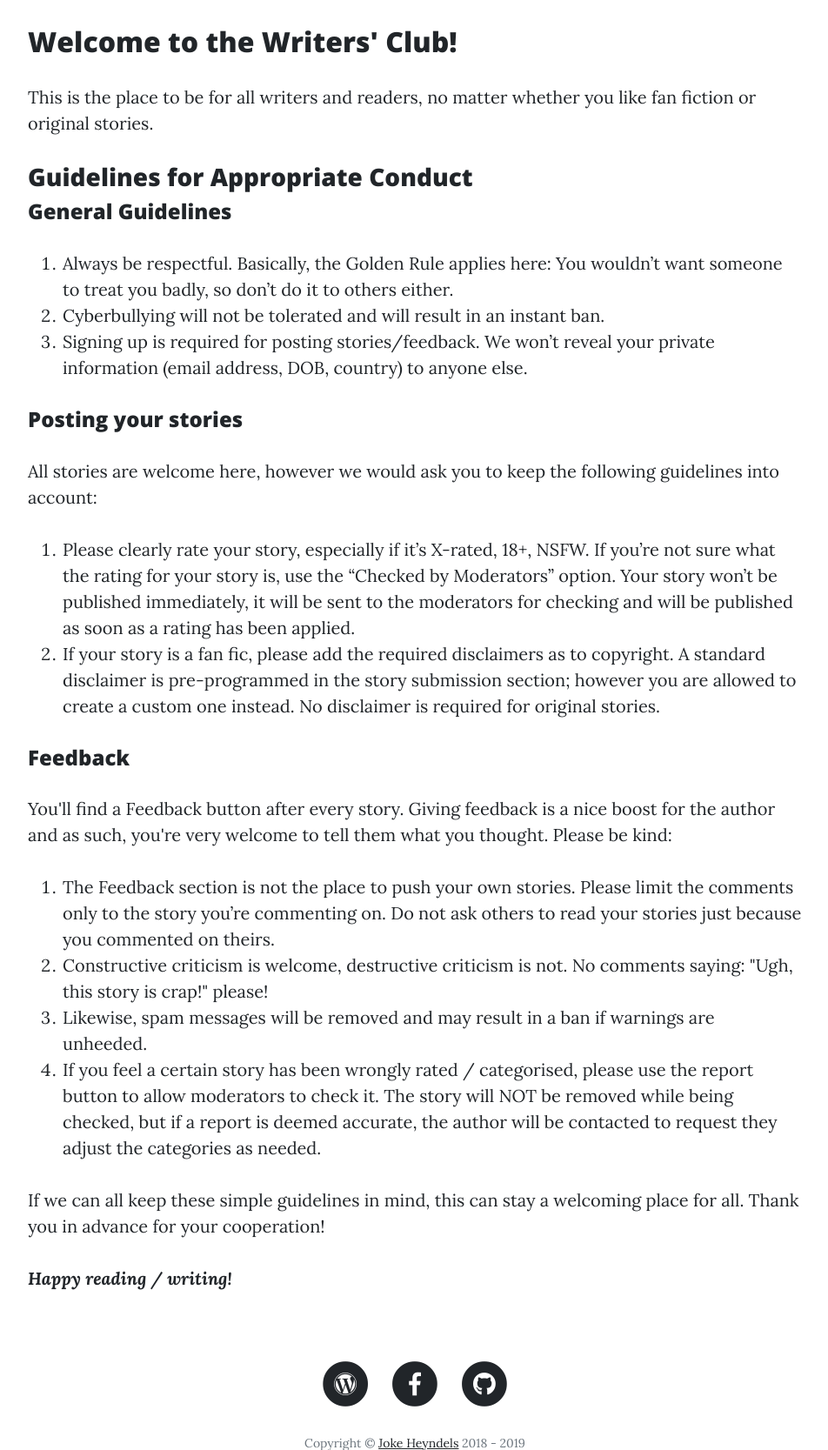
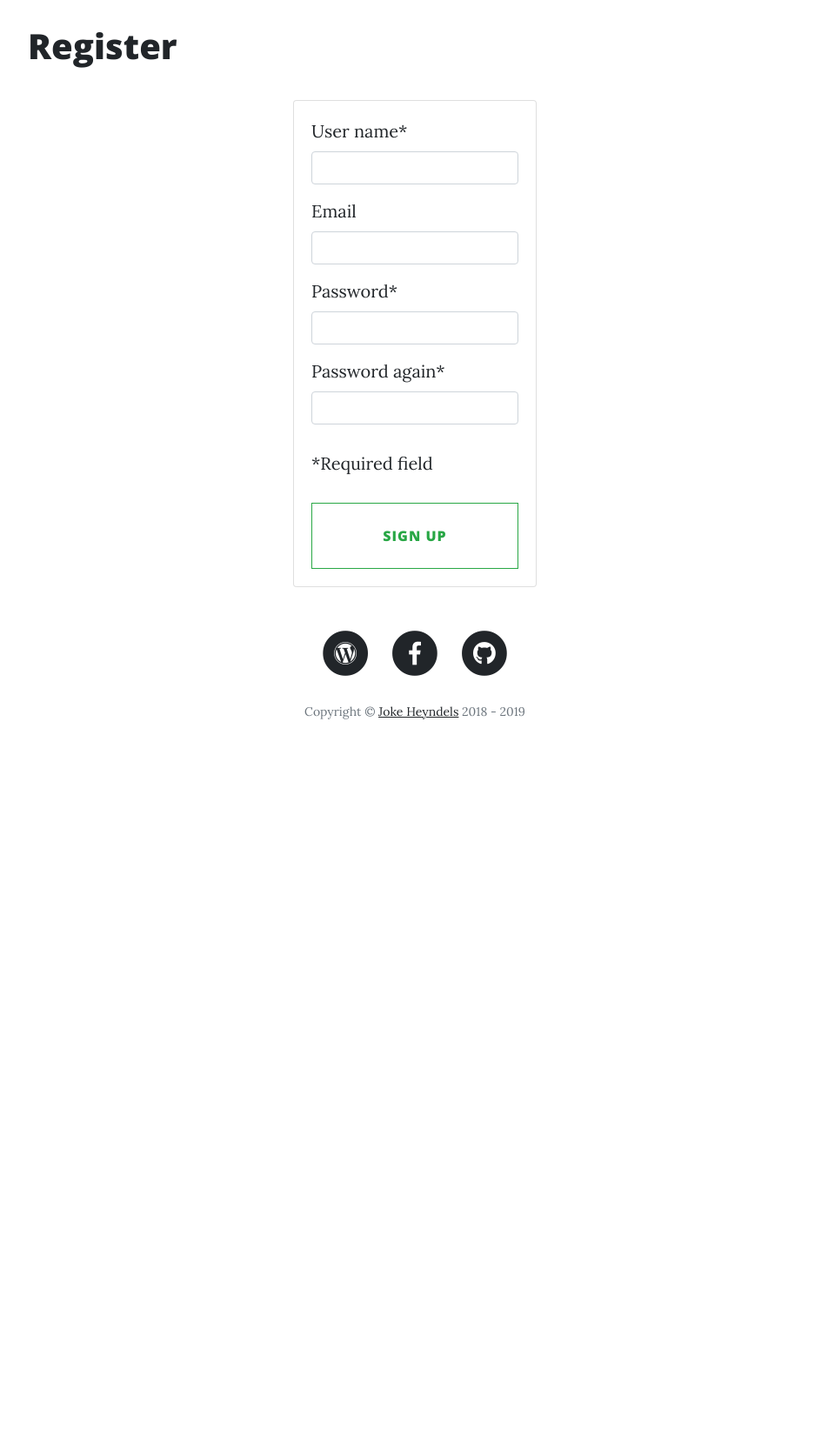
Before and after one commit to Wings30306/the-writers-club, a Flask app: page /register in a window 1280 px wide. Shown: the part 401-2068 px from the top of the page at 87% size, without its empty margins (163-1115 px from the left). After the commit the page ends 1228 px from the top, so only its background shows below. Run offline with Flask 2, Linux system fonts and the light colour scheme; some libraries are stand-ins or nearby versions.

Commit message:
user login and registration work (thanks, Miro!)

```diff
--- a/app.py
+++ b/app.py
@@ -5,6 +5,8 @@ from flask_pymongo import PyMongo
 from bson.objectid import ObjectId
 from config import mongo_uri, mongodb, secret_key, test_user
 from slugify import slugify
+from werkzeug.security import generate_password_hash, check_password_hash
+
 
 app = Flask(__name__)
 app.config["MONGO_DBNAME"] = os.getenv('MONGO_DBNAME')
@@ -20,6 +22,7 @@ users_collection = mongo.db.users
 
 
 """Helper functions"""
+
 
 def list_by_type():
     list_by_type = {}
@@ -40,7 +43,8 @@ def list_by_type():
             fandoms.append(fandom)
         if author not in authors:
             authors.append(author)
-    list_by_type.update({"ratings": ratings, "genres": genres, "fandoms": fandoms, "authors": authors})
+    list_by_type.update({"ratings": ratings, "genres": genres,
+                         "fandoms": fandoms, "authors": authors})
     return list_by_type
 
 
@@ -71,38 +75,129 @@ def story_count():
 
 """Routes"""
 
+
 @app.route('/')
 def index():
     return render_template("index.html")
 
 
+"""
+User AUTH with thanks to Miroslav Svec, DCD Channel lead.
+Adapted from https://github.com/MiroslavSvec/DCD_lead
+"""
+
+# Login
+@app.route('/login', methods=['GET'])
+def login():
+        # Check if user is not logged in already
+    if session:
+        flash("You are logged in already!")
+        return redirect(url_for('profile', user=session['username']))
+    else:
+        # Render the page for user to be able to log in
+        return render_template("login.html")
+
+
+# Check user login details from login form
+@app.route('/user_auth', methods=['POST'])
+def user_auth():
+    form = request.form.to_dict()
+    user_in_db = users_collection.find_one({"user_name": form['username']})
+    # Check for user in database
+    if user_in_db:
+        # If passwords match (hashed / real password)
+        if check_password_hash(user_in_db['password'], form['user_password']):
+            # Log user in (add to session)
+            session['username'] = form['username']
+            # If the user is admin redirect him to admin area
+            if session['username'] == "admin":
+                return redirect(url_for('admin'))
+            else:
+                flash("You were logged in!")
+                return redirect(url_for('profile', user=user_in_db['user_name']))
+
+        else:
+            flash("Wrong password / username!")
+            return redirect(url_for('login'))
+    else:
+        flash("You must be registered!")
+        return redirect(url_for('register'))
+
+# Sign up
 @app.route('/register')
 def register():
-    return render_template("index.html")
+    # Check if user is not logged in already
+    if 'username' in session:
+        print(session)
+        flash('You are already signed in!')
+        return redirect(url_for('profile', user=session['username']))
+        # Render page for user to be able to register
+    return render_template('register.html')
 
 
-@app.route('/login')
-def login():
-    session["username"] = test_user()
-    return redirect(url_for('profile', user=session['username']))
+@app.route('/register', methods=['POST'])
+def check_registration():
+    form = request.form.to_dict()
+    # Check if the password and password1 actualy match
+    if form['user_password'] == form['user_password1']:
+        # If so try to find the user in db
+        user = users_collection.find_one({"user_name": form['username']})
+        if user:
+            flash(form['username'] + " already exists!")
+            return redirect(url_for('register'))
+        # If user does not exist register new user
+        else:
+            # Hash password
+            hash_pass = generate_password_hash(form['user_password'])
+            # Create new user with hashed password
+            users_collection.insert_one(
+                {
+                    'user_name': form['username'],
+                    'email': form['email'],
+                    'password': hash_pass
+                }
+            )
+            # Check if user is actualy saved
+            user_in_db = users_collection.find_one(
+                {"user_name": form['username']})
+            if user_in_db:
+                # Log user in (add to session)
+                session['username'] = user_in_db['user_name']
+                return redirect(url_for('profile', user=user_in_db['user_name']))
+            else:
+                flash("There was a problem saving your profile")
+                return redirect(url_for('register'))
 
+    else:
+        flash("Passwords dont match!")
+        return redirect(url_for('register'))
+
+
+# Log out
 @app.route('/logout')
 def logout():
+        # Clear the session
     session.clear()
-    return redirect(url_for("index"))
+    flash('You were logged out!')
+    return redirect(url_for('index'))
+
+
+"""
+End of User AUTH
+"""
 
 
 @app.route('/<user>')
 def profile(user):
-    user_profile=users_collection.find({'user_name': user})
-    user_stories=stories_collection.find({'author': user})
+    user_profile = users_collection.find({'user_name': user})
+    user_stories = stories_collection.find({'author': user})
     return render_template("profile.html", user=user, stories=user_stories, profile=user_profile)
 
 
 @app.route('/<user>/edit')
 def edit_profile(user):
     if session:
-        user_profile=users_collection.find({'user_name': user})
+        user_profile = users_collection.find({'user_name': user})
         if user == session['username']:
             return render_template("editprofile.html", user=user, profile=user_profile)
         else:
@@ -110,25 +205,24 @@ def edit_profile(user):
             return redirect(url_for('profile', user=user, profile=profile))
     else:
         flash("You must be signed in to edit your profile.")
-        return redirect(url_for("index"))
-
+        return redirect(url_for("login"))
 
 
 @app.route('/<user>/edit', methods=['POST'])
 def update_profile(user):
     if session:
         if user == session['username']:
-            users_collection.find_one_and_update( {"user_name": user},
-            { "$set":
-            {
-                "user_name": user,
-                "birthday": request.form.get('birthday'),
-                "date_started_writing": request.form.get('date_started_writing'),
-                "intro": json.loads(request.form.get('editor')),
-                "show_birthday": request.form.get('show_birthday')
-            }
-            })
-            return redirect(url_for('profile', user = user))
+            users_collection.find_one_and_update({"user_name": user},
+                                                 {"$set":
+                                                  {
+                                                      "user_name": user,
+                                                      "birthday": request.form.get('birthday'),
+                                                      "date_started_writing": request.form.get('date_started_writing'),
+                                                      "intro": json.loads(request.form.get('editor')),
+                                                      "show_birthday": request.form.get('show_birthday')
+                                                  }
+                                                  })
+            return redirect(url_for('profile', user=user))
         else:
             flash("You cannot edit someone else's profile!")
             return redirect(url_for('profile', user=user, profile=profile))
@@ -137,12 +231,11 @@ def update_profile(user):
         return redirect(url_for('profile', user=user, profile=profile))
 
 
-
 @app.route('/all_stories')
 def all_stories():
     all_stories = stories_collection.find()
     return render_template("allstories.html",
-    stories=all_stories)
+                           stories=all_stories)
 
 
 @app.route('/search')
@@ -155,17 +248,18 @@ def search():
 def get_search_results():
     genre = request.form.get("genre")
     if genre == "No genre selected":
-        genre = { '$exists': True }
+        genre = {'$exists': True}
     fandom = request.form.get("fandom")
     if fandom == "No fandom selected":
-        fandom = { '$exists': True }
+        fandom = {'$exists': True}
     rating = request.form.get("rating")
     if rating == "No rating selected":
-        rating = { '$exists': True }
+        rating = {'$exists': True}
     author = request.form.get("author")
     if author == "No author selected":
-        author = { '$exists': True }
-    result = stories_collection.find( { '$and': [ { "genre": genre }, { "fandom": fandom }, {"rating": rating}, { "author": author} ] } )
+        author = {'$exists': True}
+    result = stories_collection.find({'$and': [{"genre": genre}, {"fandom": fandom}, {
+                                     "rating": rating}, {"author": author}]})
     return render_template("allstories.html", stories=result)
 
 
@@ -184,7 +278,7 @@ def read(story_to_read, chapter_number):
             chapter = this_chapter
             url = story['url']
             total_chapters = len(story['chapters'])
-            return render_template("story.html", story=story, story_to_read=story_to_read, cover_image=cover_image, title=title, author=author, fandom=fandom, chapter=chapter, chapter_number=int(chapter_number), summary=summary, disclaimer=disclaimer, total_chapters = int(total_chapters))
+            return render_template("story.html", story=story, story_to_read=story_to_read, cover_image=cover_image, title=title, author=author, fandom=fandom, chapter=chapter, chapter_number=int(chapter_number), summary=summary, disclaimer=disclaimer, total_chapters=int(total_chapters))
 
 
 @app.route('/story/<story_url>/new-chapter')
@@ -206,13 +300,14 @@ def add_chapter(story_url):
     chapter_title = request.form['chapter_title']
     chapter_content = json.loads(request.form['editor'])
     chapter_number = request.form['chapter_number']
-    chapter = {"chapter_title": chapter_title, "chapter_content": chapter_content}
+    chapter = {"chapter_title": chapter_title,
+               "chapter_content": chapter_content}
     print(chapter)
-    stories_collection.find_one_and_update( {"url": story_url},
-    { "$push": {
-        "chapters": chapter
-    }}, upsert = True
-    )
+    stories_collection.find_one_and_update({"url": story_url},
+                                           {"$push": {
+                                               "chapters": chapter
+                                           }}, upsert=True
+                                           )
 
     return redirect(url_for('read', story_to_read=story_url, chapter_number=chapter_number))
 
@@ -233,23 +328,23 @@ def edit_story(story_to_read):
 
 @app.route('/story/<story_to_read>/edit', methods=['POST'])
 def update_story(story_to_read):
-    stories_collection.find_one_and_update( {"url": story_to_read},
-    { "$set": {
-        "title": request.form.get('title'),
-        "summary": request.form.get('summary'),
-        "author": session['username'],
-        "genre": request.form.get('genre'),
-        "rating": request.form.get('rating'),
-        "fandom": request.form.get('fandom'),
-        "disclaimer": request.form.get('disclaimer'),
-    }
+    stories_collection.find_one_and_update({"url": story_to_read},
+                                           {"$set": {
+                                               "title": request.form.get('title'),
+                                               "summary": request.form.get('summary'),
+                                               "author": session['username'],
+                                               "genre": request.form.get('genre'),
+                                               "rating": request.form.get('rating'),
+                                               "fandom": request.form.get('fandom'),
+                                               "disclaimer": request.form.get('disclaimer'),
+                                           }
     })
-    return redirect(url_for('profile', user = session['username']))
+    return redirect(url_for('profile', user=session['username']))
 
 
 @app.route('/story/<story_to_read>/<chapter_number>/edit')
 def edit_chapter(story_to_read, chapter_number):
-    story=stories_collection.find_one({"url": story_to_read})
+    story = stories_collection.find_one({"url": story_to_read})
     chapter_index = int(chapter_number) - 1
     if session:
         if session['username'] == story['author']:
@@ -269,19 +364,22 @@ def update_chapter(story_to_read, chapter_number):
     chapters = story['chapters']
     chapter_index = int(chapter_number) - 1
     chapters[chapter_index]['chapter_title'] = request.form['chapter_title']
-    chapters[chapter_index]['chapter_content'] = json.loads(request.form['editor'])
-    stories_collection.find_one_and_update( {"url": story_to_read},
-    { "$set": {
-        "chapters": chapters
-    }}, upsert = True
-    )
+    chapters[chapter_index]['chapter_content'] = json.loads(
+        request.form['editor'])
+    stories_collection.find_one_and_update({"url": story_to_read},
+                                           {"$set": {
+                                               "chapters": chapters
+                                           }}, upsert=True
+                                           )
 
     return redirect(url_for('read', story_to_read=story_to_read, chapter_number=chapter_number))
+
 
 @app.route('/new_story')
 def new_story():
     if session:
-        images = ["Wings dark angel blue and white.jpg", "Wings dark angel christmas.jpg", "wings dark angel green and purple.jpg", "wings dark angel Hufflepuff.jpg", "Wings dark angel pink.jpg", "Wings dark angel stressed.jpg", "Wings dark fairy colour.jpg"]
+        images = ["Wings dark angel blue and white.jpg", "Wings dark angel christmas.jpg", "wings dark angel green and purple.jpg",
+                  "wings dark angel Hufflepuff.jpg", "Wings dark angel pink.jpg", "Wings dark angel stressed.jpg", "Wings dark fairy colour.jpg"]
         genres = list_by_type()["genres"]
         fandoms = list_by_type()["fandoms"]
         return render_template("newstory.html", images=images, genres=genres, fandoms=fandoms)
@@ -300,7 +398,8 @@ def add_story():
             genres.append(genre)
         if new_genre:
             genres.append(new_genre)
-        story_url = (session['username'] + "-" + slugify(request.form.get('title'))).lower()
+        story_url = (session['username'] + "-" +
+                     slugify(request.form.get('title'))).lower()
         stories_collection.insert_one({
             "title": request.form.get('title').title(),
             "cover_image": request.form.get('image'),
@@ -319,7 +418,7 @@ def add_story():
 
 @app.route('/story/<story_to_read>/delete')
 def delete_story(story_to_read):
-    story=stories_collection.find_one({"url": story_to_read})
+    story = stories_collection.find_one({"url": story_to_read})
     if session:
         if session['username'] == story['author']:
             stories_collection.remove({"url": story_to_read})
@@ -339,11 +438,11 @@ def delete_chapter(story_to_read, chapter_number):
     if session:
         if session['username'] == story['author']:
             chapter = story['chapters'][chapter_index]
-            stories_collection.find_one_and_update( {"url": story_to_read},
-            { "$pull": {
-            "chapters": chapter
-            }}, upsert = True
-            )
+            stories_collection.find_one_and_update({"url": story_to_read},
+                                                   {"$pull": {
+                                                       "chapters": chapter
+                                                   }}, upsert=True
+                                                   )
             flash("Chapter deleted!")
             return redirect(url_for("edit_story", story_to_read=story_to_read))
         else:
--- a/templates/base.html
+++ b/templates/base.html
@@ -97,7 +97,7 @@
             <li class="nav-item">
               <a class="nav-link" href="{{ url_for('login') }}">Sign In</a>
             </li>
-            <li class="nav-item"><a class="nav-link" href="">Register</a></li>
+            <li class="nav-item"><a class="nav-link" href="{{ url_for('register') }}">Register</a></li>
             {% endif %}
             <li class="nav-item">
               <a class="nav-link" href="{{ url_for('all_stories') }}"
--- /dev/null
+++ b/templates/register.html
@@ -0,0 +1,39 @@
+{% extends "base.html" %}
+
+{% block content %}
+
+<h1> Register </h1>
+
+<section class="container-fluid">
+	<div class="row">
+		<div class="card mx-auto">
+			<div class="card-body">
+				<form class="form-signin" method="POST" action="/register">
+					<div class="form-group">
+						<label for="sign-in-username">User name*</label>
+						<input name="username" type="text" class="form-control" id="sign-in-username" required>
+					</div>
+					<div class="form-group">
+						<label for="email">Email</label>
+						<input name="email" type="email" class="form-control" id="email">
+					</div>
+					<div class="form-group">
+						<label for="sign-in-password">Password*</label>
+						<input class="form-control" name="user_password" type="password" id="sign-in-password" required>
+					</div>
+					<div class="form-group">
+						<label for="sign-in-password">Password again*</label>
+						<input class="form-control" name="user_password1" type="password" id="sign-in-password1" required>
+					</div>
+					<div class="form-group">
+						<p>
+							*Required field
+						</p>
+					</div>
+					<button class="btn btn-outline-success btn-lg btn-block" type="submit">Sign Up</button>
+				</form>
+			</div>
+		</div>
+	</div>
+</section>
+{% endblock %}
```
Also changed, not shown: templates/login.html (added, +23 -0 lines).
